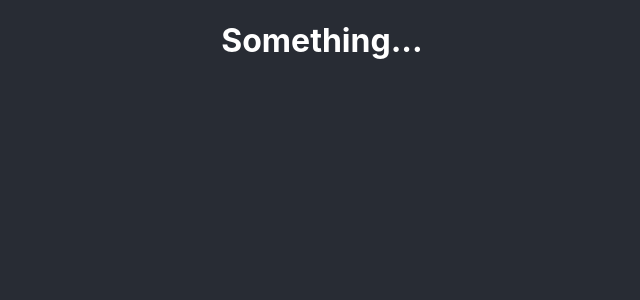
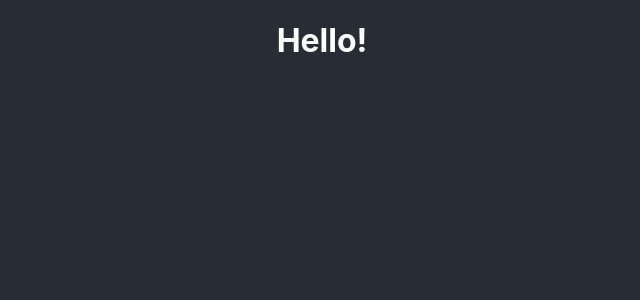
Before and after one commit to TyeCampbell/react-boxmaker, a React (Create React App) app: page / in a window 1280 px wide. Shown: the top 300 px of the page, without its empty margins (318-958 px from the left). Built offline with nearby package versions, Linux system fonts and the light colour scheme.

Commit message:
added component framework files needed for application

```diff
--- a/src/App.js
+++ b/src/App.js
@@ -1,10 +1,11 @@
 import React from 'react';
 import './App.css';
+import BoxList from './BoxList';
 
 function App() {
   return (
     <div className="App">
-      <h1>Something...</h1>
+      <BoxList/>
     </div>
   );
 }
--- /dev/null
+++ b/src/Box.js
@@ -0,0 +1,16 @@
+import React, { Component } from 'react';
+
+class Box extends Component {
+    constructor(props){
+        super(props);
+
+    }
+
+    render(){
+        return(
+            <div></div>
+        )
+    }
+}
+
+export default Box;
--- /dev/null
+++ b/src/BoxList.js
@@ -0,0 +1,20 @@
+import React, { Component } from 'react';
+import NewBoxForm from './NewBoxForm';
+import Box from './Box';
+
+
+class BoxList extends Component {
+    constructor(props){
+        super(props);
+    }
+
+    render() {
+        return(
+            <div>
+                <h1>Hello!</h1>
+            </div>
+        )
+    }
+}
+
+export default BoxList;
--- /dev/null
+++ b/src/NewBoxForm.js
@@ -0,0 +1,15 @@
+import React, { Component } from 'react';
+
+class NewBoxForm extends Component {
+    constructor(props){
+        super(props);
+    }
+
+    render(){
+        return(
+            <div></div>
+        )
+    }
+}
+
+export default NewBoxForm;
```
Also changed, not shown: 1 other file (tests, documents, lock files or other folders).
